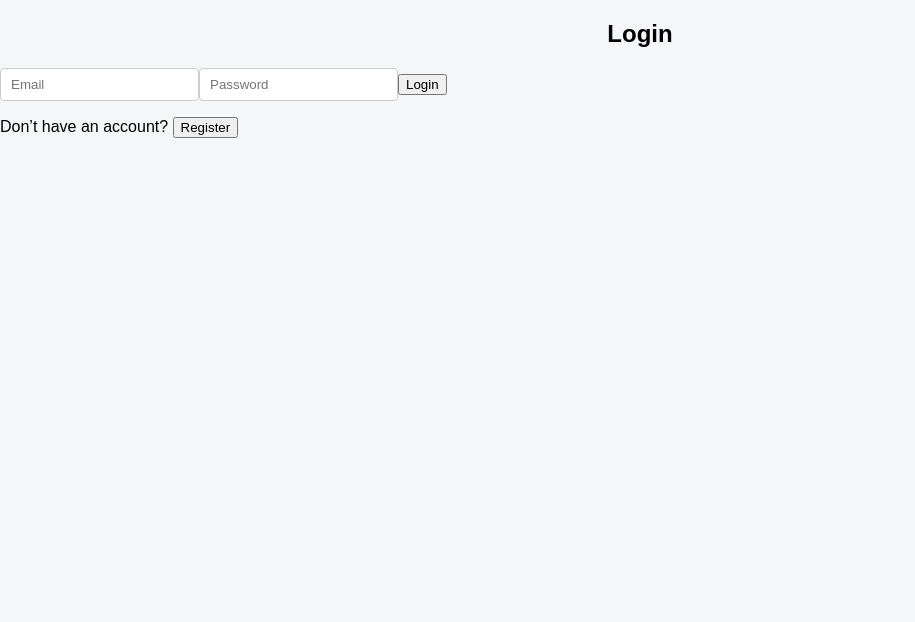
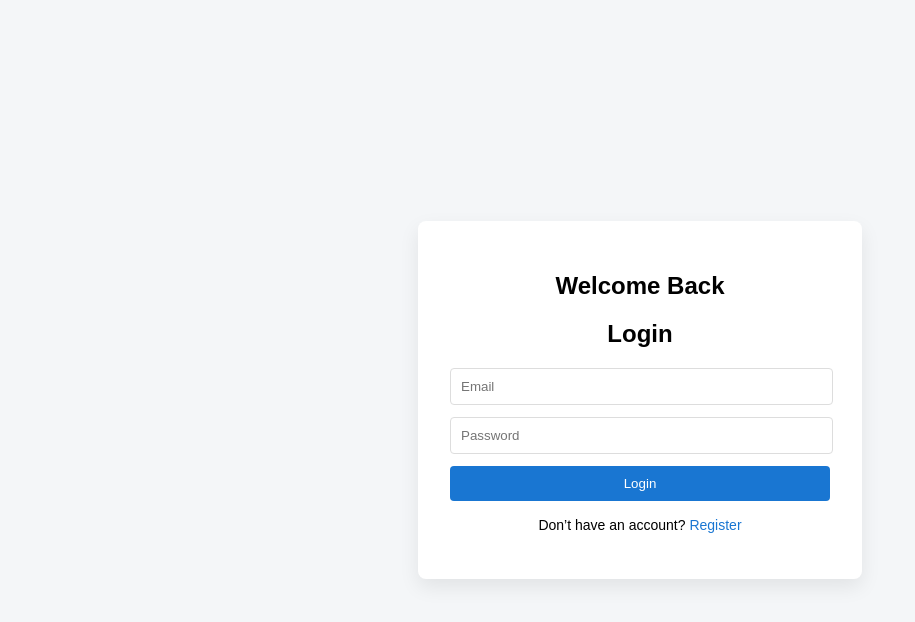
Before and after one commit to immortalWebDev/fullstack-user-crud, a React app in the folder frontend/: page / in a window 1280 px wide. Shown: the top 622 px of the page, without its empty margins (0-915 px from the left). Built offline with nearby package versions, Linux system fonts and the light colour scheme; no server answers; the HTML template or start-up script is replaced by a standard one.

Commit message:
feat: enhance authentication UI with new layout and styling for login and registration

```diff
--- a/frontend/src/App.css
+++ b/frontend/src/App.css
@@ -105,3 +105,84 @@ input:focus {
   display: flex;
   gap: 8px;
 }
+
+.app-header {
+  display: flex;
+  justify-content: space-between;
+  align-items: center;
+  padding: 16px;
+  background-color: #f5f5f5;
+  border-bottom: 1px solid #ddd;
+}
+
+.logout-btn {
+  padding: 8px 14px;
+  background-color: #e53935;
+  color: white;
+  border: none;
+  border-radius: 4px;
+  cursor: pointer;
+}
+
+.logout-btn:hover {
+  background-color: #c62828;
+}
+
+.auth-page {
+  height: 100vh;
+  display: flex;
+  justify-content: center;
+  align-items: center;
+  background-color: #f4f6f8;
+}
+
+.auth-card {
+  width: 380px;
+  padding: 32px;
+  background: white;
+  border-radius: 8px;
+  box-shadow: 0 8px 20px rgba(0, 0, 0, 0.08);
+}
+
+.auth-title {
+  text-align: center;
+  margin-bottom: 20px;
+}
+
+.auth-toggle {
+  margin-top: 16px;
+  text-align: center;
+  font-size: 14px;
+}
+
+.auth-toggle span {
+  color: #1976d2;
+  cursor: pointer;
+  font-weight: 500;
+}
+
+.auth-toggle span:hover {
+  text-decoration: underline;
+}
+
+form input {
+  width: 95%;
+  padding: 10px;
+  margin-bottom: 12px;
+  border: 1px solid #ddd;
+  border-radius: 4px;
+}
+
+form button {
+  width: 100%;
+  padding: 10px;
+  background-color: #1976d2;
+  color: white;
+  border: none;
+  border-radius: 4px;
+  cursor: pointer;
+}
+
+form button:hover {
+  background-color: #125aa3;
+}
--- a/frontend/src/App.jsx
+++ b/frontend/src/App.jsx
@@ -20,6 +20,8 @@ function App() {
           method: "GET",
           credentials: "include"
         });
+
+
 
         if (res.ok) {
           setIsLoggedIn(true);
@@ -53,35 +55,46 @@ function App() {
 
  if (!isLoggedIn) {
   return (
-      <div>
+    <div className="auth-page">
+      <div className="auth-card">
+        <h2 className="auth-title">
+          {showRegister ? "Create Account" : "Welcome Back"}
+        </h2>
+
         {showRegister ? (
           <>
             <Register />
-            <p>
+            <p className="auth-toggle">
               Already have an account?{" "}
-              <button onClick={() => setShowRegister(false)}>
+              <span onClick={() => setShowRegister(false)}>
                 Login
-              </button>
+              </span>
             </p>
           </>
         ) : (
           <>
             <Login setIsLoggedIn={setIsLoggedIn} />
-            <p>
+            <p className="auth-toggle">
               Don’t have an account?{" "}
-              <button onClick={() => setShowRegister(true)}>
+              <span onClick={() => setShowRegister(true)}>
                 Register
-              </button>
+              </span>
             </p>
           </>
         )}
       </div>
+    </div>
   );
 }
+ return (
+  <div className="app-container">
+    <header className="app-header">
+      <h2>Admin Dashboard</h2>
+      <button className="logout-btn" onClick={handleLogout}>
+        Logout
+      </button>
+    </header>
 
-  return (
-    <div>
-      <button onClick={handleLogout}>Logout</button>
     <UserCrud />
   </div>
 );
--- a/frontend/src/components/UserCrud.jsx
+++ b/frontend/src/components/UserCrud.jsx
@@ -3,7 +3,7 @@ import { useEffect, useState } from "react";
 // const API =
 //   "https://fullstack-user-crud-production.up.railway.app/api/users";
 
-//  const API = "http://localhost:3000/api/users"
+// const API = "http://localhost:3000/api/users";
 
 const API = "https://fullstack-user-crud-production.up.railway.app/api/users"
 // // const API = `${import.meta.env.VITE_API_URL}/users`;
@@ -30,9 +30,9 @@ function UserCrud() {
       const res = await fetch(API, {
         headers: {
           //   Authorization: `Bearer ${token}`,
-        "Content-Type": "application/json"
+          "Content-Type": "application/json",
         },
-        credentials:"include"
+        credentials: "include",
       });
 
       if (res.status === 401) {
@@ -126,19 +126,26 @@ function UserCrud() {
   // ======================
   const handleDelete = async (id) => {
     try {
-      await fetch(`${API}/${id}`, {
+      const res = await fetch(`${API}/${id}`, {
         method: "DELETE",
         headers: {
           //   Authorization: `Bearer ${token}`,
-        "Content-Type": "application/json"
+          "Content-Type": "application/json",
         },
         credentials: "include",
+      });
 
-      });
+      const data = await res.json();
+
+      if (!res.ok) {
+        alert(data.message || "You are not allowed (Only admins)");
+        return;
+      }
 
       fetchUsers();
     } catch (error) {
       console.error("Delete failed:", error);
+      alert("Server error");
     }
   };
 
@@ -211,10 +218,7 @@ function UserCrud() {
             </div>
 
             <div className="actions">
-              <button
-                className="btn edit"
-                onClick={() => handleEdit(user)}
-              >
+              <button className="btn edit" onClick={() => handleEdit(user)}>
                 Edit
               </button>
               <button
```
Lines whose indentation alone changed are shown as unchanged.
